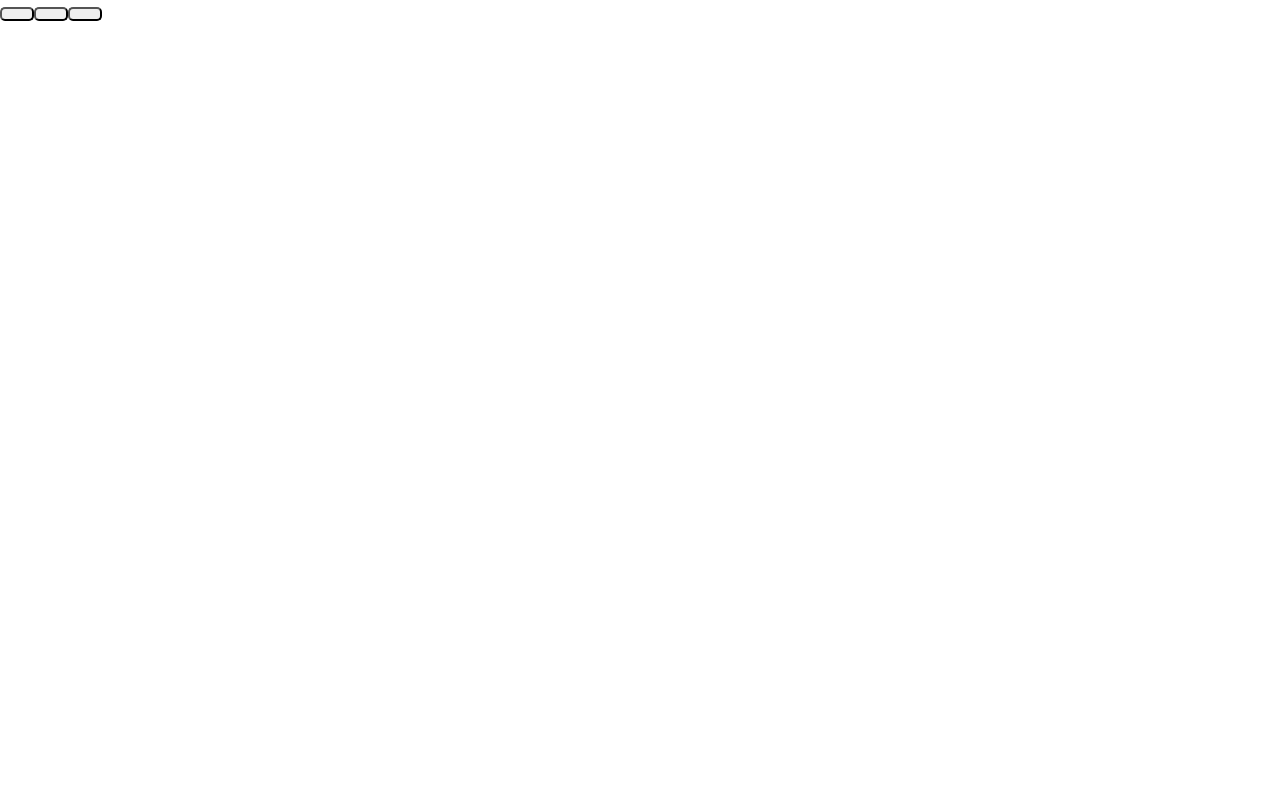
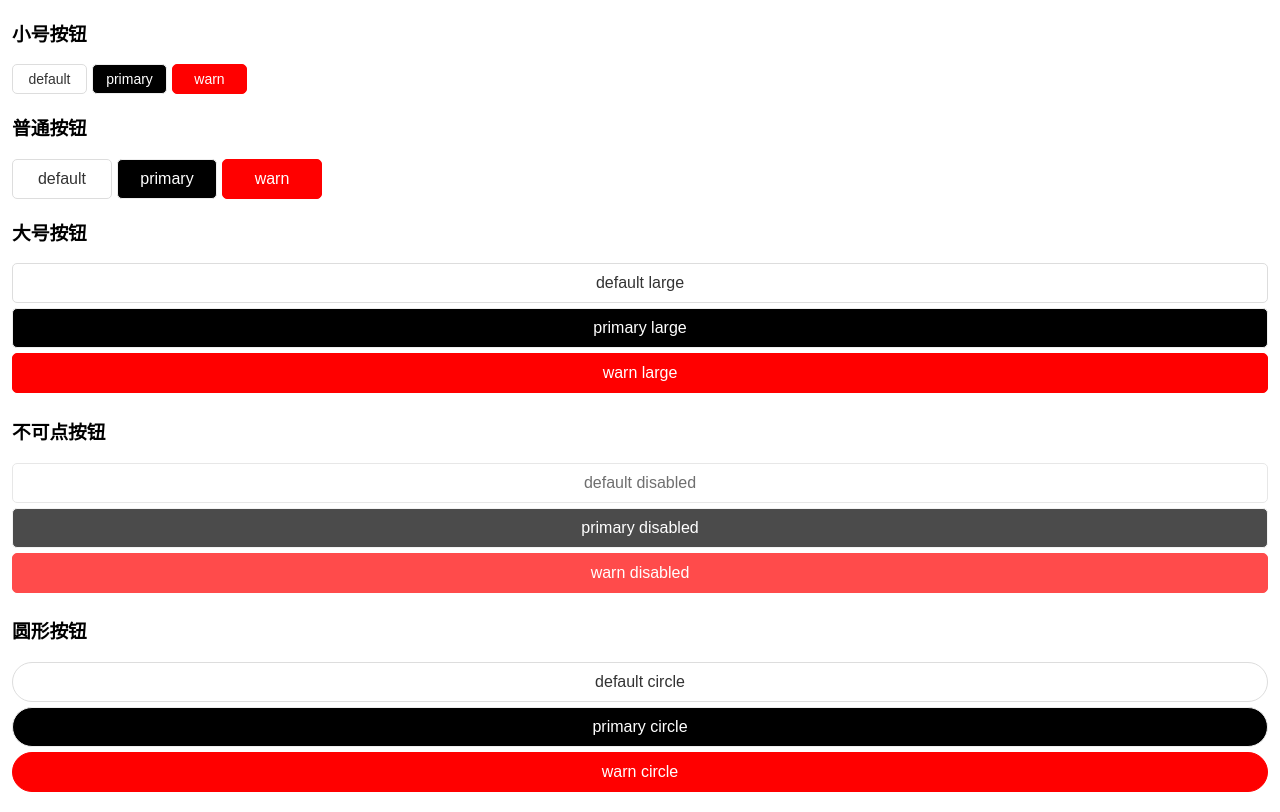
Before and after one commit to feinimoshu753/hui, a React app: page /button in a window 1280 px wide. Built offline with nearby package versions, Linux system fonts and the light colour scheme.

Commit message:
完成按钮组件基本功能

```diff
--- a/src/component/button/index.css
+++ b/src/component/button/index.css
@@ -1,5 +1,70 @@
 .hui-button{
+    width: 100px;
+    height: 40px;
     outline: none;
     border-radius: 5px;
-    padding: 5px 15px;
+    padding: 0 5px;
+    font-size: 16px;
+    border: none;
+    overflow: hidden;
+    text-overflow: ellipsis;
+    white-space: nowrap;
 }
+
+.hui-button-size-normal{
+}
+
+.hui-button-size-small{
+    width: 75px;
+    height: 30px;
+    font-size: 14px;
+}
+
+.hui-button-size-large{
+    width: 100%;
+    height: 40px;
+}
+
+.hui-button-type-default{
+    background-color: #fff;
+    border: 1px solid #ddd;
+    color: #333;
+}
+
+.hui-button-type-primary{
+    background-color: #000;
+    border: 1px solid #eee;
+    color: #fff;
+}
+
+.hui-button-type-warn{
+    background-color: #ff0000;
+    border: 1px solid #ff0000;
+    color: #fff;
+}
+
+.hui-button-border-type-default{
+    background-color: transparent;
+    border: 1px solid #000;
+    color: #333;
+}
+
+.hui-button-border-type-primary{
+    background-color: transparent;
+    border: 1px solid #000;
+    color: #333;
+}
+
+.hui-button-border-type-warn{
+    background-color: transparent;
+    border: 1px solid #ff0000;
+    color: #333;
+}
+
+.hui-button-disabled{
+    opacity: 0.7;
+}
+
+.hui-button-circle{
+    border-radius: 20px;
+}
--- a/src/component/button/index.js
+++ b/src/component/button/index.js
@@ -6,11 +6,10 @@ export default class Button extends Component {
     render() {
         let buttonClass = 'hui-button';
         let buttonSizeClass = ` hui-button-size-${this.props.size}`;
-        let buttonTypeClass = ` hui-button-type-${this.props.type}`;
-        let buttonBorderType = this.props.borderType ? ' hui-button-border-type' : '';
+        let buttonTypeClass = this.props.borderType ? ` hui-button-border-type-${this.props.type}` : ` hui-button-type-${this.props.type}`;
         let buttonDisabled = this.props.disabled ? ' hui-button-disabled' : '';
         let buttonCircle = this.props.circle ? ' hui-button-circle' : '';
-        buttonClass += buttonSizeClass + buttonTypeClass + buttonBorderType + buttonDisabled + buttonCircle;
+        buttonClass += buttonSizeClass + buttonTypeClass + buttonDisabled + buttonCircle;
 
         return (
             <button className={buttonClass}>{this.props.children}</button>
--- a/src/demo/App.js
+++ b/src/demo/App.js
@@ -1,6 +1,6 @@
 import React, {Component} from 'react';
 import '../style/App.css';
-import { BrowserRouter as Router, Route } from "react-router-dom";
+import { Route } from "react-router-dom";
 import Index from '../demo/Index'
 import Button from '../demo/Button'
 import Loading from '../demo/Loading'
--- a/src/demo/Button.js
+++ b/src/demo/Button.js
@@ -1,14 +1,43 @@
 import React, {Component} from 'react';
 import Button from '../component/button';
+import './style/button.css'
 
 export default class ButtonPage extends Component {
 
     render() {
         return (
-            <div>
-                <Button/>
-                <Button/>
-                <Button/>
+            <div className="button-demo">
+                <div className="group">
+                    <h3>小号按钮</h3>
+                    <Button type="default" size="small">default</Button>
+                    <Button type="primary" size="small">primary</Button>
+                    <Button type="warn" size="small">warn</Button>
+                </div>
+                <div className="group">
+                    <h3>普通按钮</h3>
+                    <Button type="default" size="normal">default</Button>
+                    <Button type="primary" size="normal">primary</Button>
+                    <Button type="warn" size="normal">warn</Button>
+                </div>
+                <div className="group">
+                    <h3>大号按钮</h3>
+                    <Button type="default" size="large">default large</Button>
+                    <Button type="primary" size="large">primary large</Button>
+                    <Button type="warn" size="large">warn large</Button>
+                </div>
+                <div className="group">
+                    <h3>不可点按钮</h3>
+                    <Button type="default" size="large" disabled={true}>default disabled</Button>
+                    <Button type="primary" size="large" disabled={true}>primary disabled</Button>
+                    <Button type="warn" size="large" disabled={true}>warn disabled</Button>
+                </div>
+
+                <div className="group">
+                    <h3>圆形按钮</h3>
+                    <Button type="default" size="large" circle={true}>default circle</Button>
+                    <Button type="primary" size="large" circle={true}>primary circle</Button>
+                    <Button type="warn" size="large" circle={true}>warn circle</Button>
+                </div>
             </div>
         )
     }
--- /dev/null
+++ b/src/demo/style/button.css
@@ -0,0 +1,19 @@
+.button-demo {
+    padding: 0 12px;
+}
+
+.group {
+    margin: 15px 0;
+}
+
+.hui-button-size-small {
+    margin-right: 5px;
+}
+
+.hui-button-size-normal {
+    margin-right: 5px;
+}
+
+.hui-button-size-large {
+    margin-bottom: 5px;
+}
```
